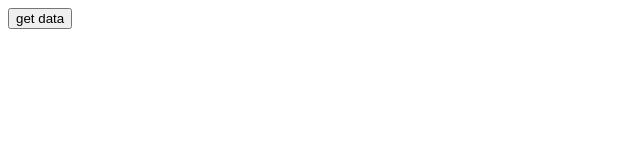
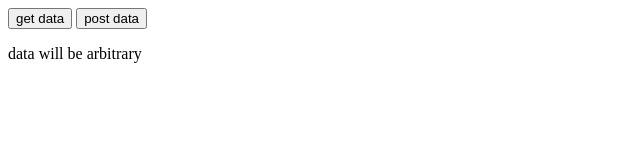
Before and after one commit to xxxjinjordan/Node.js-Textbook, a plain HTML site: page 2장/index.html in a window 1280 px wide. Shown: the whole page, without its empty margins (0-640 px from the left). Drawn offline with nearby package versions, Linux system fonts and the light colour scheme.

Commit message:
Add: axios post sample added
let's check axios post method with async/await :sparkles:

```diff
--- a/2장/index.html
+++ b/2장/index.html
@@ -9,6 +9,8 @@
   </head>
   <body>
     <button onclick="get()">get data</button>
+    <button onclick="post()">post data</button>
+    <p>data will be arbitrary</p>
   </body>
   <script>
     let get = async () => {
@@ -20,5 +22,21 @@
         console.log(error);
       }
     };
+
+    async function post() {
+      try {
+        const result = await axios.post(
+          "https://www.zerocho.com/api/post/json",
+          {
+            name: "JDEV",
+            birth: 1995,
+          }
+        );
+        console.log(result);
+        console.log(result.data);
+      } catch (error) {
+        console.log(error);
+      }
+    }
   </script>
 </html>
```
